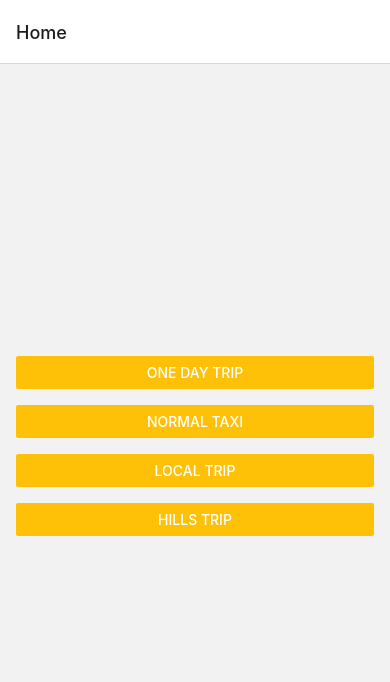
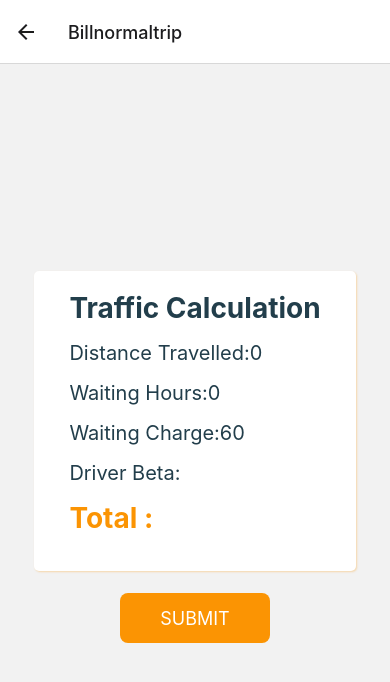
Before and after one commit to ingeniumpavithra/Vetri-taxi-mobile, a React Native app: screen /Billnormaltrip in a window 390 px wide. Shown: the top 682 px of the page. Built offline with nearby package versions, Linux system fonts and the light colour scheme.

Commit message:
normal trip context updated

```diff
--- /dev/null
+++ b/context/NormalContextProvider.js
@@ -0,0 +1,32 @@
+import React,{ createContext, useState, useContext, useMemo, useEffect }   from "react";
+
+export const NormalContext = createContext(null);
+
+export const NormalContextProvider = (props) => {
+
+  const [normalData,setNormalData] = useState({
+    from:'',
+    to:'',
+    customer_name:'',
+    phone:'',
+    distance_travelled:'',
+    waiting_hour:'',
+  });
+
+  const handleChangeBilling = (value,name) => {
+    setNormalData(normalData => ({...normalData,[name]:value}));
+  }
+
+  useEffect(()=> {
+   // console.log(billingData,"billingData");
+  },[normalData])
+    return (
+      <NormalContext.Provider value={{
+        normalData,
+        setNormalData,
+        handleChangeBilling
+      }}>
+        {props.children}
+      </NormalContext.Provider>
+    )
+}
--- a/navigations/StackNavigator.js
+++ b/navigations/StackNavigator.js
@@ -7,14 +7,16 @@ import LocalTrip from "../screens/localTrip";
 import Normaltaxi from "../screens/Normaltaxi";
 import Login from "../screens/Login";
 import Billonedaytrip from "../screens/Billonedaytrip"
+import Billnormaltrip from "../screens/Billnormaltaxi"
 import Hillstrip from "../screens/Hillstrip";
 import {BillingContextProvider} from "../context/BillingContextProvider";
-
+import {NormalContextProvider} from "../context/NormalContextProvider";
 const Stack = createNativeStackNavigator();
 
 const StackNavigator = () => {
   return (
     <BillingContextProvider>
+       <NormalContextProvider>
     <Stack.Navigator screenOptions={{ headerShown: true }}>
       <Stack.Group>
       <Stack.Screen name="Home" component={Home} />
@@ -22,11 +24,14 @@ const StackNavigator = () => {
         <Stack.Screen name="localTrip" component={LocalTrip} />
         <Stack.Screen name="onedaytrip" component={onedaytrip} />
         <Stack.Screen name="Billonedaytrip" component={Billonedaytrip} />
+        <Stack.Screen name="Billnormaltrip" component={Billnormaltrip} />
         <Stack.Screen name="Hillstrip" component={Hillstrip} />
         <Stack.Screen name="Normaltaxi" component={Normaltaxi} />
       </Stack.Group>
     </Stack.Navigator>
+    </NormalContextProvider>
     </BillingContextProvider>
+
   );
 };
 export default StackNavigator;
--- /dev/null
+++ b/screens/Billnormaltaxi.js
@@ -0,0 +1,63 @@
+import React,{useContext} from "react";
+import { StyleSheet, Text, View,} from "react-native"
+import Card from '../components/CalCard'
+import { useNavigation } from "@react-navigation/native";
+import Button from '../components/button'
+import {NormalContext} from "../context/NormalContextProvider";
+
+const Billnormaltrip = () => {
+
+    //useNavigation
+    const navigation = useNavigation();
+ //contextprovider
+const {
+        normalData,
+      } = useContext(NormalContext);
+  //waiting charge
+  var values = [20,60];
+    return (
+        <View
+                 style={{
+                    flex: 1,
+                    alignItems: 'center',
+                    justifyContent: 'center',
+                  }}>
+
+            <View style={{ paddingHorizontal: 32, marginBottom: 16, width: '100%', justifyContent: 'center'}}>
+                <Card>
+
+                <Text style={{ color: '#223e4b', fontSize: 28, marginBottom: 16, alignItems: 'center', fontWeight: 'bold', }}>
+                Traffic Calculation
+               </Text>
+              <Text style={{ color: '#223e4b', fontSize: 20, marginBottom: 16, }}>
+                  Distance Travelled:
+                  {normalData.distance_travelled * 12 || 0}
+              </Text>
+              <Text style={{ color: '#223e4b', fontSize: 20, marginBottom: 16,}}>
+                  Waiting Hours:
+                  {normalData.waiting_hour || 0}
+              </Text>
+              <Text style={{ color: '#223e4b', fontSize: 20, marginBottom: 16,}}>
+                  Waiting Charge:
+                  {parseFloat(values[1])}
+              </Text>
+              <Text style={{ color: '#223e4b', fontSize: 20, marginBottom: 16,}}>
+                 Driver Beta:
+
+
+              </Text>
+              <Text style={{ color: '#fb9403', fontSize: 28, marginBottom: 16, fontWeight: 'bold', }}>
+                 Total :
+              </Text>
+
+              </Card>
+              </View>
+              <Button label='Submit' />
+
+
+            </View>
+
+          );
+        };
+
+        export default Billnormaltrip;
--- a/screens/Normaltaxi.js
+++ b/screens/Normaltaxi.js
@@ -1,10 +1,11 @@
-import React, { useState } from 'react'
+import React,{useState, useContext} from 'react'
 import { View, Text } from 'react-native'
-
+import { useNavigation } from "@react-navigation/native";
+import { NormalContext } from "../context/NormalContextProvider";
 import Input from '../components/input'
 import Button from '../components/button'
 
-export default function LocalTrip() {
+export default function NormalTrip() {
   const [error, setError] = useState('');
   const [start, setStart] = useState("");
   const [end, setEnd] = useState("");
@@ -19,7 +20,7 @@ export default function LocalTrip() {
 
   km >= 300 ? d_batta = 300 : d_batta = 0;
 
-
+  const navigation = useNavigation();
   const isValidForm = () => {
     if (!isValidObjField(start, end, name, phone, km, hr))
       return updateError('Required all fields !', setError);
@@ -88,7 +89,10 @@ export default function LocalTrip() {
 
   }
 
-
+  const {
+    normalData,
+    handleChangeBilling
+  } = useContext(NormalContext);
   return (
     <View
       style={{
@@ -107,15 +111,12 @@ export default function LocalTrip() {
           icon='arrow-left'
           placeholder='From'
           autoCapitalize='none'
-          autoCompleteType='From'
           keyboardType='default'
           keyboardAppearance='dark'
           returnKeyType='next'
           returnKeyLabel='next'
-          onChangeText={setStart}
-
-          value={start}
-
+          value = {normalData.from}
+          onChangeText={value => handleChangeBilling(value,'from')}
         />
       </View>
       <View style={{ paddingHorizontal: 32, marginBottom: 16, width: '100%' }}>
@@ -123,15 +124,12 @@ export default function LocalTrip() {
           icon='arrow-right'
           placeholder='To'
           autoCapitalize='none'
-          autoCompleteType='To'
           keyboardType='default'
           keyboardAppearance='dark'
           returnKeyType='next'
           returnKeyLabel='next'
-          onChangeText={setEnd}
-
-          value={end}
-
+          value = {normalData.to}
+          onChangeText={value => handleChangeBilling(value,'to')}
         />
       </View>
       <View style={{ paddingHorizontal: 32, marginBottom: 16, width: '100%' }}>
@@ -139,15 +137,12 @@ export default function LocalTrip() {
           icon='user'
           placeholder='Customer Name'
           autoCapitalize='none'
-          autoCompleteType='customername'
           keyboardType='default'
           keyboardAppearance='dark'
           returnKeyType='next'
           returnKeyLabel='next'
-          onChangeText={setName}
-
-          value={name}
-
+          value = {normalData.customer_name}
+          onChangeText={value => handleChangeBilling(value,'customer_name')}
         />
       </View>
       <View style={{ paddingHorizontal: 32, marginBottom: 16, width: '100%' }}>
@@ -155,15 +150,12 @@ export default function LocalTrip() {
           icon='phone'
           placeholder='phone number'
           autoCapitalize='none'
-          autoCompleteType='tel'
           keyboardType={'numeric'}
           keyboardAppearance='dark'
           returnKeyType='next'
           returnKeyLabel='next'
-
-          onChangeText={setPhone}
-
-          value={phone}
+          value = {normalData.phone}
+          onChangeText={value => handleChangeBilling(value,'phone')}
 
         />
 
@@ -175,14 +167,12 @@ export default function LocalTrip() {
           icon='gauge'
           placeholder='Distance Travelled'
           autoCapitalize='none'
-          autoCompleteType='none'
           keyboardType={'numeric'}
           keyboardAppearance='dark'
           returnKeyType='next'
           returnKeyLabel='next'
-          onChangeText={setKm}
-
-          value={km}
+          value = {normalData.distance_travelled}
+          onChangeText={value => handleChangeBilling(value,'distance_travelled')}
 
         />
       </View>
@@ -190,20 +180,20 @@ export default function LocalTrip() {
         <Input
 
           icon='compass'
-          placeholder='Waiting Charge'
+          placeholder='Waiting Hour'
           autoCapitalize='none'
-          autoCompleteType='none'
           keyboardType={'numeric'}
           keyboardAppearance='dark'
           returnKeyType='go'
           returnKeyLabel='go'
-          onChangeText={setHr}
-
-          value={hr}
+          value = {normalData.waiting_hour}
+          onChangeText={value => handleChangeBilling(value,'waiting_hour')}
 
         />
       </View>
-      <Button label='Next' onPress={subHandler} />
+      <Button label='Next'
+       onPress={() => navigation.navigate("Billnormaltrip")
+    }/>
 
     </View>
   )
```
